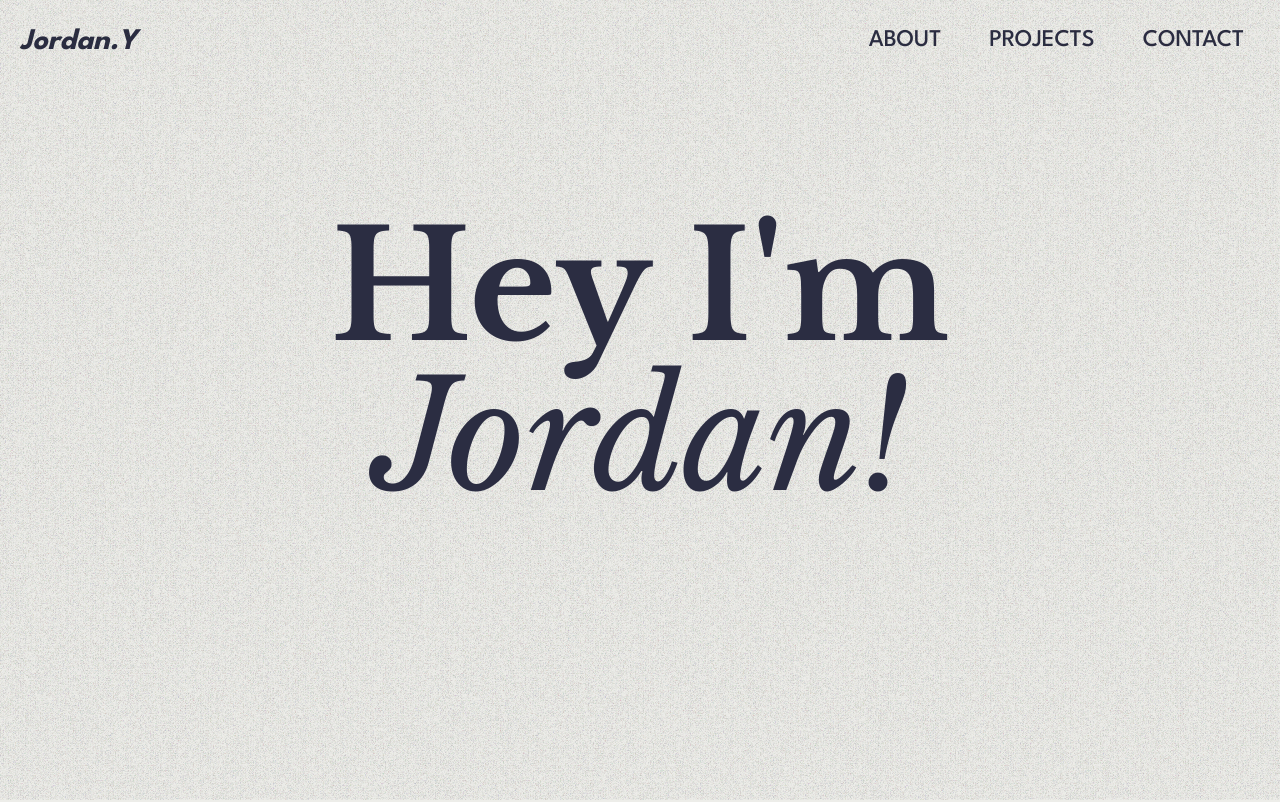
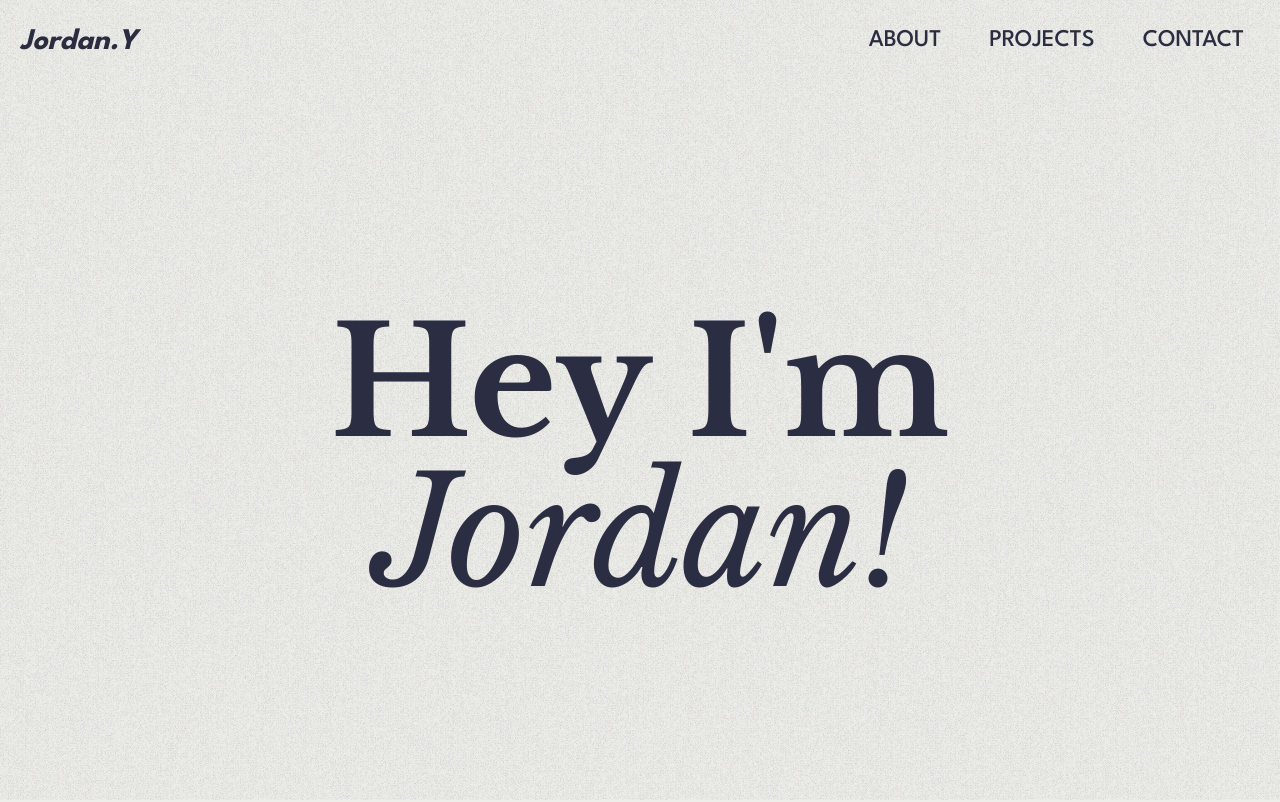
Before and after one commit to JorYin/Personal-Website, a React (Vite) app: page / in a window 1280 px wide. Shown: the top 802 px of the page. Built offline with nearby package versions, Linux system fonts and the light colour scheme.

Commit message:
grain issue

```diff
--- a/src/assets/SVG/Grain.tsx
+++ b/src/assets/SVG/Grain.tsx
@@ -5,7 +5,7 @@ const GrainOverlay = () => {
         <filter id="grainy">
           <feTurbulence type="turbulence" baseFrequency="0.60" />
         </filter>
-        <rect width="100%" height="100%" filter="url(#grainy)" opacity="0.3" />
+        <rect width="100%" height="100%" filter="url(#grainy)" opacity="0.2" />
       </svg>
     </div>
   );
--- a/src/components/Sections/Hero.tsx
+++ b/src/components/Sections/Hero.tsx
@@ -4,7 +4,7 @@ import GrainOverlay from "../../assets/SVG/Grain";
 const Hero = () => {
 
   return(
-      <section id="hero" className="w-[100vw] h-[90.1vh] flex justify-center items-center text-main-color overflow-hidden">
+      <section id="hero" className="w-full py-32 lg:py-[14.1rem] flex justify-center items-center text-main-color overflow-hidden">
         <GrainOverlay />
         <div className="max-w-7xl mx-auto mb-40">
           <TextMotionAnimation ClassName="text-center">
```
